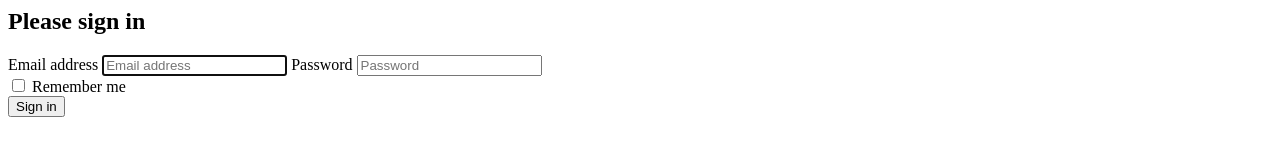
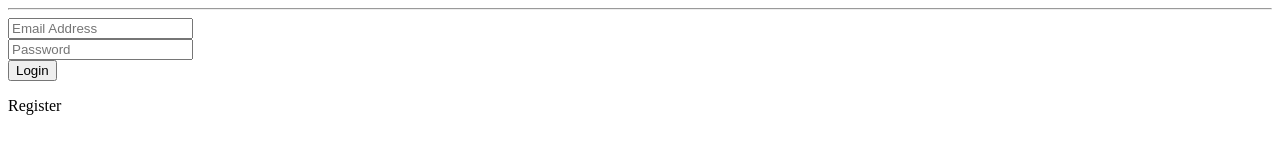
Before and after one commit to alonsowb13/angularJsforClientandServer, a plain HTML site: page www/templates/login/index.html in a window 1280 px wide. Drawn offline with Linux system fonts and the light colour scheme.

Commit message:
login and register login function get data from scope

```diff
--- a/www/templates/login/index.html
+++ b/www/templates/login/index.html
@@ -1,17 +1,38 @@
 <div class="container">
+    <div class="row">
+        <div class="col-md-6 col-md-offset-3">
+            <div class="panel panel-login">
+                <div class="panel-heading">
+                    <hr>
+                </div>
+                <div class="panel-body">
+                    <div class="row">
+                        <div class="col-lg-12">
+                            <form id="register-form" >
+                                <div class="form-group">
+                                    <input type="email" name="email" id="email" tabindex="1" class="form-control" placeholder="Email Address" ng-model="user.email">
+                                </div>
+                                <div class="form-group">
+                                    <input type="password" name="password" id="password" class="form-control" ng-model="user.password" placeholder="Password">
+                                </div>
+                                <div class="form-group">
+                                    <div class="row">
+                                        <div class="col-sm-6 col-sm-offset-3">
+                                            <button class="btn btn-full btn-primary" ng-click="login()">Login</button>
+                                        </div>
+                                    </div>
+                                </div>
+                            </form>
+                            <div class="row">
+                                <div class="col-xs-6">
+                                    <a class="btn btn-full btn-primary" ng-click="sendRegister()" id="register-form-link">Register</a>
+                                </div>
+                            </div>
 
-    <form class="form-signin">
-        <h2 class="form-signin-heading">Please sign in</h2>
-        <label for="inputEmail" class="sr-only">Email address</label>
-        <input type="email" id="inputEmail" class="form-control" placeholder="Email address" required="" autofocus="">
-            <label for="inputPassword" class="sr-only">Password</label>
-            <input type="password" id="inputPassword" class="form-control" placeholder="Password" required="">
-                <div class="checkbox">
-                    <label>
-                        <input type="checkbox" value="remember-me"> Remember me
-          </label>
+                        </div>
+                    </div>
+                </div>
+            </div>
         </div>
-                    <button class="btn btn-lg btn-primary btn-block" type="submit">Sign in</button>
-      </form>
-
     </div>
+</div>
```
Also changed, not shown: www/index.html (+1 -0 lines), www/js/app.js (+11 -1 lines), www/js/controllers/loginController.js (added, +20 -0 lines), www/templates/register/index.html (added, +14 -0 lines).
